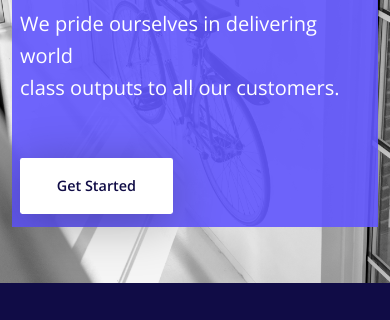
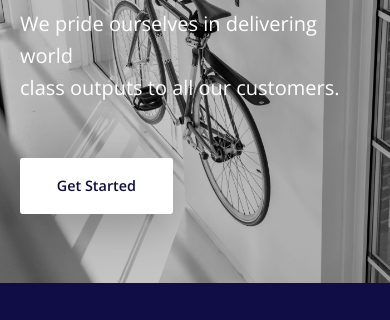
Before and after one commit to tomahawk535/deep, a plain HTML site: page dist/index.html in a window 390 px wide. Shown: the part 218-538 px from the top of the page. Drawn offline with nearby package versions, Linux system fonts and the light colour scheme; files whose address does not match are found by name.

Commit message:
change mobile view of hero section

```diff
--- a/dist/index.html
+++ b/dist/index.html
@@ -217,7 +217,7 @@
         <div class="footer__copy">
             <p>© Deep Dash 2021</p>
         </div>
-        <div class="footer__btn up__btn" data-goto>
+        <div class="footer__btn up__btn">
 
         </div>
     </div>
--- a/gulp/version.json
+++ b/gulp/version.json
@@ -1,3 +1,3 @@
 {
-    "main": "20220413184441"
+    "main": "20220413191035"
 }
--- a/src/scss/style.scss
+++ b/src/scss/style.scss
@@ -107,7 +107,6 @@ main {
   background-position: center right;
   background-repeat: no-repeat;
   background-size: 55% 100%;
-  //align-items: center;
   display: flex;
   flex-wrap: wrap;
   .social__links {
@@ -115,12 +114,14 @@ main {
     justify-content: end;
     width: 100%;
     align-self: start;
+    z-index: 1;
     .social__list {
       background-color: #6257FE;
       padding: 2.3rem;
       display: flex;
       justify-content: space-around;
       align-items: center;
+      margin-left: auto;
       li {
         margin-right: 2.5rem;
         &:last-child {
@@ -499,12 +500,23 @@ main {
   .hero__section {
     background-size: cover;
     background-position: center center;
+    position: relative;
+    &:before {
+      position: absolute;
+      content: '';
+      top: 0;
+      left: 0;
+      right: 0;
+      bottom: 0;
+      background-color: rgba(0,0,0, 0.2);
+
+    }
   }
   .hero__container {
-    background-color: rgba(98,87,254, 0.9);
     align-self: center;
     padding: 1.6rem 1rem;
     margin: 7rem auto;
+    z-index: 1;
   }
   .about__section {
     background: linear-gradient(to bottom, #100C46 60%, #fff 60%);
```
Also changed, not shown: src/html/footer.html (+1 -1 lines), dist/css/style.css, dist/css/style.min.css.
